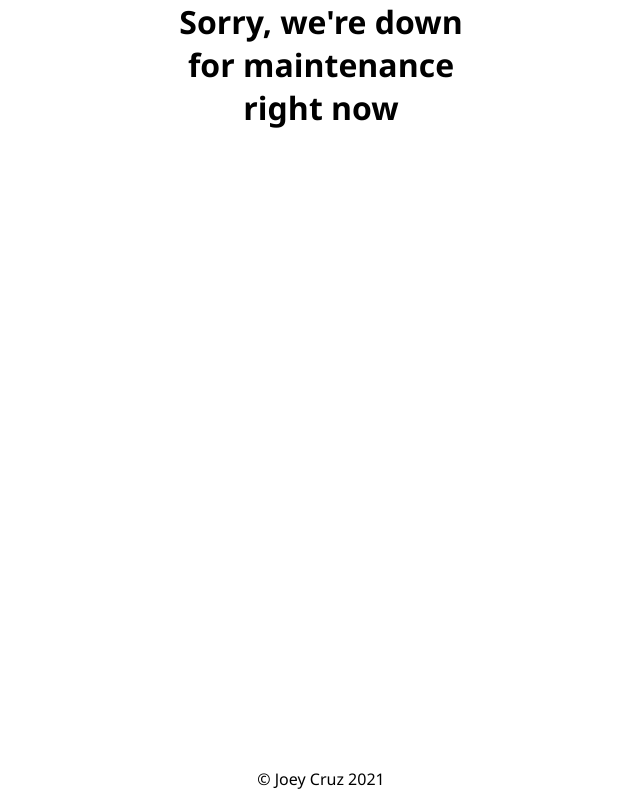
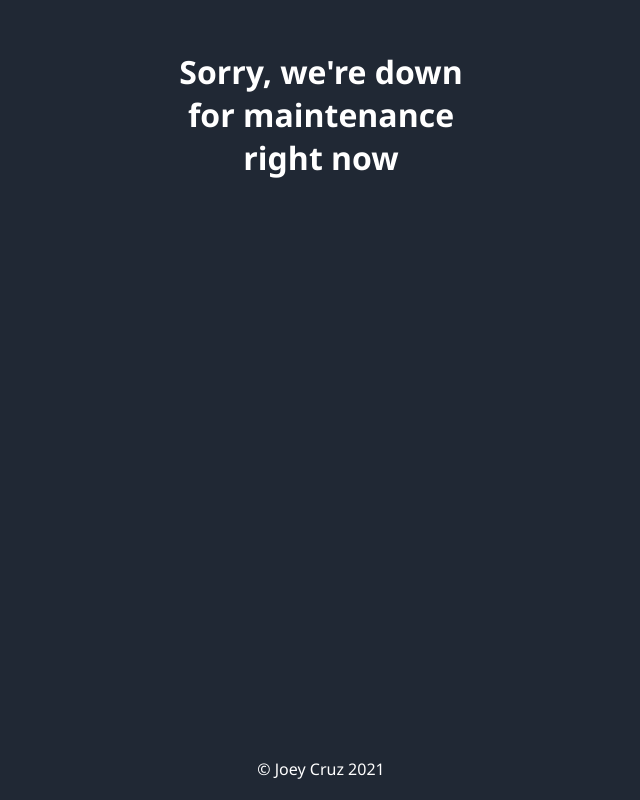
Before and after one commit to tonyboy06/tonyboy06.github.io, a plain HTML site: page index.html in a window 1280 px wide. Shown: the whole page, without its empty margins (319-959 px from the left). Drawn offline with Linux system fonts and the light colour scheme.

Commit message:
add styles

```diff
--- a/styles.css
+++ b/styles.css
@@ -6,6 +6,8 @@
 
 body {
     font-family: 'Segoe UI', Tahoma, Geneva, Verdana, sans-serif;
+    background-color: #202834;
+    color: #fff;
 }
 
 main {
@@ -14,12 +16,16 @@ main {
     text-align: center;
 }
 
+h1 {
+    margin-top: 50px;
+}
+
 
 footer {
     position:absolute;
     left:0;
     right:0;
-    bottom: 10px;
+    bottom: 20px;
     margin-left:auto;
     margin-right:auto;
 }
```
